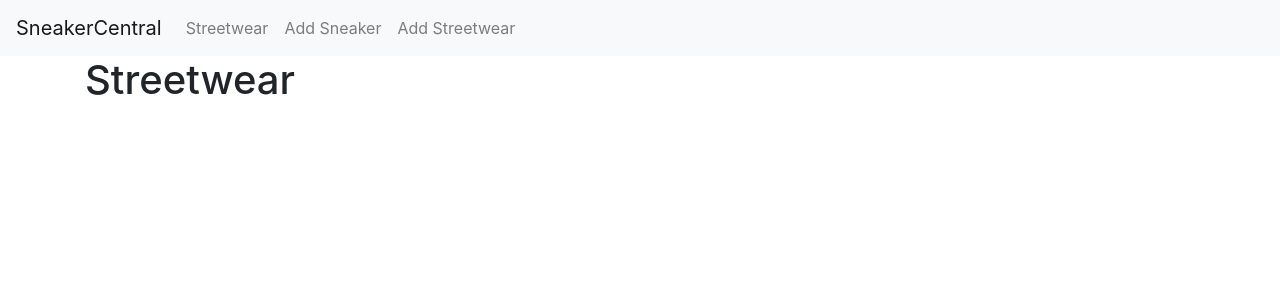
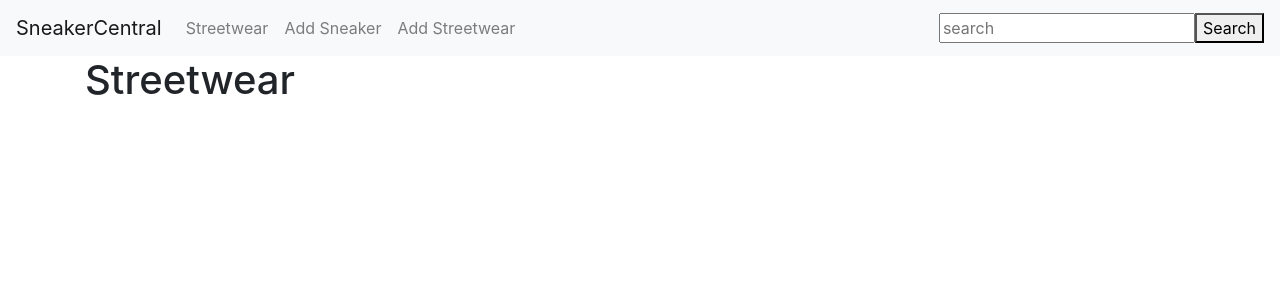
Before and after one commit to diyarkudrat/Closet_Organizer, a Flask app: page /sneakers/streetwears in a window 1280 px wide. Shown: the top 300 px of the page. Run offline with Flask 2, Linux system fonts and the light colour scheme; data that the repository does not hold is empty; some libraries are stand-ins or nearby versions.

Commit message:
implemented search bar

```diff
--- a/app.py
+++ b/app.py
@@ -101,7 +101,7 @@ def streetwears_submit():
         'size': request.form.get('size'),
         'color': request.form.get('color'),
         'price': request.form.get('price'),
-        'photo_url': request.form.get('phot_url')
+        'photo_url': request.form.get('photo_url')
     }
     # print('!!!!!!!!')
     streetwear_id = streetwears.insert_one(streetwear).inserted_id
@@ -139,6 +139,52 @@ def streetwears_delete(streetwear_id):
     streetwears.delete_one({'_id': ObjectId(streetwear_id)})
     return redirect(url_for('streetwears_index'))
 
+@app.route('/search', methods=['POST'])
+def search():
+    searched_sneakers = sneakers.find()
+    search = request.form.get('search')
+    search_items = []
+
+    for sneaker in searched_sneakers:
+        if search.lower() in sneaker['name'].lower():
+            search_items.append(sneaker)
+        elif search.lower() in sneaker['brand'].lower():
+            search_items.append(sneaker)
+        elif search.lower() in sneaker['price'].lower():
+            search_items.append(sneaker)
+        elif search.lower() in sneaker['colorway'].lower():
+            search_items.append(sneaker)
+        elif search.lower() in sneaker['release_date'].lower():
+            search_items.append(sneaker)
+        else:
+            print('No results')
+
+    return render_template('sneakers_index.html', sneakers=search_items)
+
+@app.route('/streetwears/search', methods = ['POST'])
+def streetwears_search():
+    searched_streetwears = streetwears.find()
+    search = request.form.get('search')
+    search_items = []
+
+    for streetwear in searched_streetwears:
+        if search.lower() in streetwear['name'].lower():
+            search_items.append(streetwear)
+        elif search.lower() in streetwear['brand'].lower():
+            search_items.append(streetwear)
+        elif search.lower() in streetwear['price'].lower():
+            search_items.append(streetwear)
+        elif search.lower() in streetwear['type'].lower():
+            search_items.append(streetwear)
+        elif search.lower() in streetwear['size'].lower():
+            search_items.append(streetwear)
+        else:
+            print('No results')
+
+    return render_template('streetwears_index.html', streetwears=search_items)
+
+
+
 
 
 if __name__ == '__main__':
--- a/templates/partials/navbar.html
+++ b/templates/partials/navbar.html
@@ -29,4 +29,10 @@
       </li>
     </ul>
   </div>
+  <form class="form-inline ml-auto" action= '/search', method='POST'>
+    <div class="md-form my-0">
+      <input type="text" name="search" placeholder="search">
+    </div>
+    <button type="Search">Search</button>
+  </form>
 </nav>
--- a/templates/partials/sneakers_form.html
+++ b/templates/partials/sneakers_form.html
@@ -1,6 +1,6 @@
 <fieldset>
 
-    <legend>Edit Information</legend>
+    <!-- <legend>Edit Information</legend> -->
 
     <!-- Input name -->
     <div class='form-group'>
--- a/templates/sneakers_index.html
+++ b/templates/sneakers_index.html
@@ -5,7 +5,10 @@
 
     <h1>SneakerCentral</h1>
 
-
+    <!-- <form action= '/search', method='POST'>
+        <input type="text" name="search" placeholder="search">
+        <button type="Search">Search</button>
+    </form> -->
     <div class='row'>
         <!-- Displays each item using bootstrap -->
         {% for sneaker in sneakers %}
--- a/templates/streetwears_index.html
+++ b/templates/streetwears_index.html
@@ -1,20 +1,32 @@
 {% extends 'base.html' %}
+
 
 {% block content %}
 
     <h1>Streetwear</h1>
 
+    <!-- <form action= '/streetwears/search', method='POST'>
+        <input type="text" name="search" placeholder="search">
+        <button type="Search">Search</button>
+    </form> -->
+
     <div class='row'>
         <!-- Displays each item using bootstrap -->
         {% for streetwear in streetwears %}
 
-            <div class='card' style='width: 14rem;'>
+            <div class='card' style='width: 17rem;'>
 
-              <img class='card-img-top' src='{{ streetwear.photo_url }}'>
+              <span class="border"></span>
+              <span class="border-top"></span>
+              <span class="border-right"></span>
+              <span class="border-bottom"></span>
+              <span class="border-left"></span>
+
+              <img class='card-img-top' src='{{ streetwear.photo_url }}' height=auto width='100%'>
 
               <div class='card-body'>
                 <h5 class='card-title'><a href='/sneakers/streetwears/{{ streetwear._id }}'>{{ streetwear.name }}</a></h5>
-                <small>{{ streetwear.brand }}</small><br>
+                <small>{{ streetwear.brand }}</small>
                 <small>{{ streetwear.size }}</small>
 
               </div>
@@ -24,4 +36,5 @@
     {% endfor %}
 
     </div>
+
 {% endblock %}
```
Also changed, not shown: templates/partials/streetwears_form.html (+1 -6 lines), templates/streetwears_edit.html (+14 -3 lines), templates/streetwears_new.html (+17 -3 lines).
